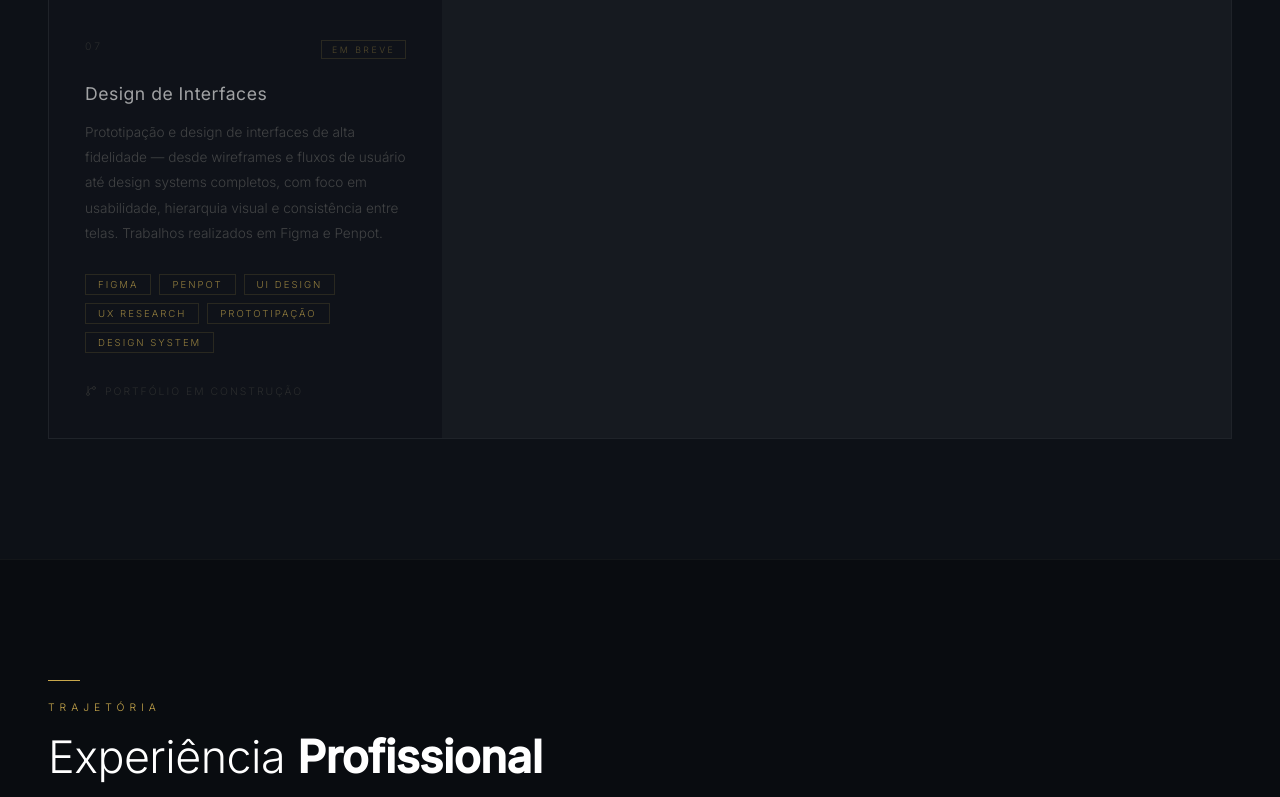
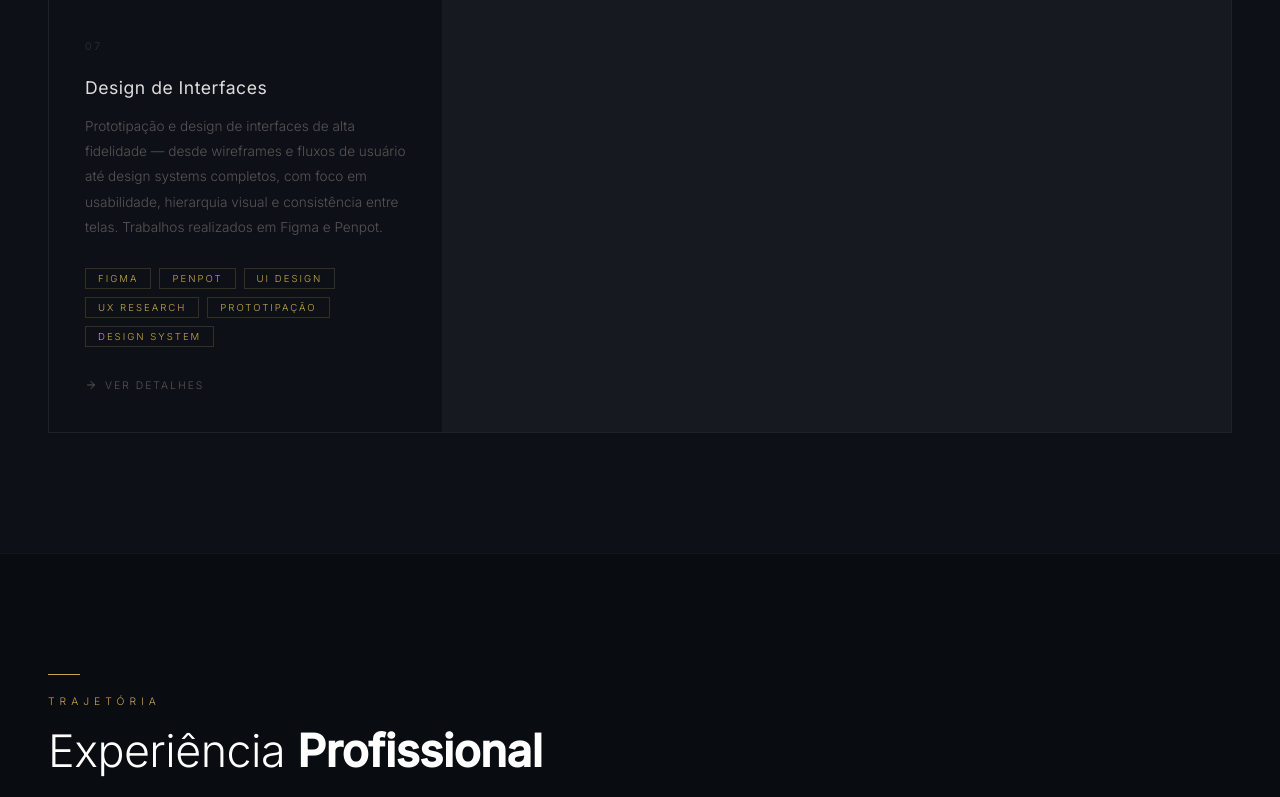
Before and after one commit to MessiasEduarda/portifolio-frontend, a Next.js app: page / in a window 1280 px wide. Shown: the part 4594-5391 px from the top of the page. Built offline with nearby package versions, Linux system fonts and the light colour scheme; a web font is replaced by a local one.

Commit message:
feat: ativa card design UI/UX com link para página

```diff
--- a/app/components/sections/Projetos.js
+++ b/app/components/sections/Projetos.js
@@ -2,7 +2,8 @@
 import { useRef, useEffect, useState } from 'react';
 import styled from 'styled-components';
 import FadeIn from '../ui/FadeIn';
-import { GitBranch } from 'lucide-react';
+import Link from 'next/link';
+import { GitBranch, ArrowRight } from 'lucide-react';
 
 const Section = styled.section`
   padding: 120px 48px;
@@ -207,6 +208,7 @@ const projects = [
     desc: 'Plataforma arquitetada com React e Next.js no Front-End, utilizando TypeScript e Hooks para controle de estado e comportamentos interativos. Integrada a um Back-End em Java com Spring Boot e banco de dados PostgreSQL, formando uma stack robusta e preparada para crescimento.',
     tags: ['React', 'Next.js', 'TypeScript', 'Java', 'Spring Boot', 'PostgreSQL'],
     code: 'https://github.com/MessiasEduarda/concessionaria-digital',
+    href: null,
     comingSoon: false,
   },
   {
@@ -214,6 +216,7 @@ const projects = [
     desc: 'Sistema de gestão de livraria com cadastro de acervo, controle de estoque e operações do dia a dia. Front-End em Next.js com TypeScript e Hooks, Back-End em Java com Spring Boot e persistência em PostgreSQL.',
     tags: ['Next.js', 'TypeScript', 'Java', 'Spring Boot', 'PostgreSQL'],
     code: 'https://github.com/MessiasEduarda/gestao-livraria',
+    href: null,
     comingSoon: false,
   },
   {
@@ -221,6 +224,7 @@ const projects = [
     desc: 'Sistema multi-tenant para gestão de clínicas de estética, construído sobre a mesma base arquitetural do sistema de livraria, porém com funcionalidades mais completas para o segmento. Front-End em Next.js com TypeScript e Hooks, Back-End em Java com Spring Boot e banco PostgreSQL.',
     tags: ['Next.js', 'TypeScript', 'Java', 'Spring Boot', 'PostgreSQL', 'Multi-Tenant'],
     code: 'https://github.com/MessiasEduarda/clinica-de-estetica/tree/develop',
+    href: null,
     comingSoon: false,
   },
   {
@@ -228,6 +232,7 @@ const projects = [
     desc: 'SaaS multi-tenant de orçamentos automáticos para 7 segmentos. Calcula o orçamento automaticamente com preview em tempo real, gera PDF com código único de rastreio e envia direto pelo WhatsApp. Conta com planos de assinatura, pagamento via Pix/cartão e controle de acesso por perfis.',
     tags: ['React', 'Next.js', 'TypeScript', 'Java', 'Spring Boot', 'PostgreSQL', 'SaaS'],
     code: 'https://github.com/MessiasEduarda/gestao-de-orcamentos',
+    href: null,
     comingSoon: false,
   },
   {
@@ -235,6 +240,7 @@ const projects = [
     desc: 'Sistema de gestão completo para assistências técnicas: clientes, equipamentos, ordens de serviço com histórico e acompanhamento de status em tempo real, e módulo financeiro. Autenticação via JWT com suporte a multi-tenant.',
     tags: ['Next.js 14', 'TypeScript', 'Styled-Components', 'Node.js', 'Prisma', 'PostgreSQL'],
     code: 'https://github.com/MessiasEduarda/assistencia-tecnica',
+    href: null,
     comingSoon: false,
   },
   {
@@ -242,6 +248,7 @@ const projects = [
     desc: 'Site institucional desenvolvido com React e Next.js (App Router), TypeScript e Hooks para controle de estado e interatividade. Back-End em Java com Spring Boot e PostgreSQL, com mapa interativo integrado e formulário de contato funcional.',
     tags: ['React', 'Next.js', 'TypeScript', 'Java', 'Spring Boot', 'PostgreSQL'],
     code: 'https://github.com/MessiasEduarda/institucional',
+    href: null,
     comingSoon: false,
   },
   {
@@ -249,7 +256,8 @@ const projects = [
     desc: 'Prototipação e design de interfaces de alta fidelidade — desde wireframes e fluxos de usuário até design systems completos, com foco em usabilidade, hierarquia visual e consistência entre telas. Trabalhos realizados em Figma e Penpot.',
     tags: ['Figma', 'Penpot', 'UI Design', 'UX Research', 'Prototipação', 'Design System'],
     code: null,
-    comingSoon: true,
+    href: '/servicos/design-ux-ui',
+    comingSoon: false,
   },
 ];
 
@@ -280,6 +288,10 @@ export default function Projetos() {
                     <ComingSoonLink>
                       <GitBranch size={12} /> Portfólio em construção
                     </ComingSoonLink>
+                  ) : p.href ? (
+                    <LinkBtn as={Link} href={p.href}>
+                      <ArrowRight size={12} /> Ver detalhes
+                    </LinkBtn>
                   ) : (
                     <LinkBtn href={p.code} target="_blank" rel="noopener noreferrer">
                       <GitBranch size={12} /> Código
```
